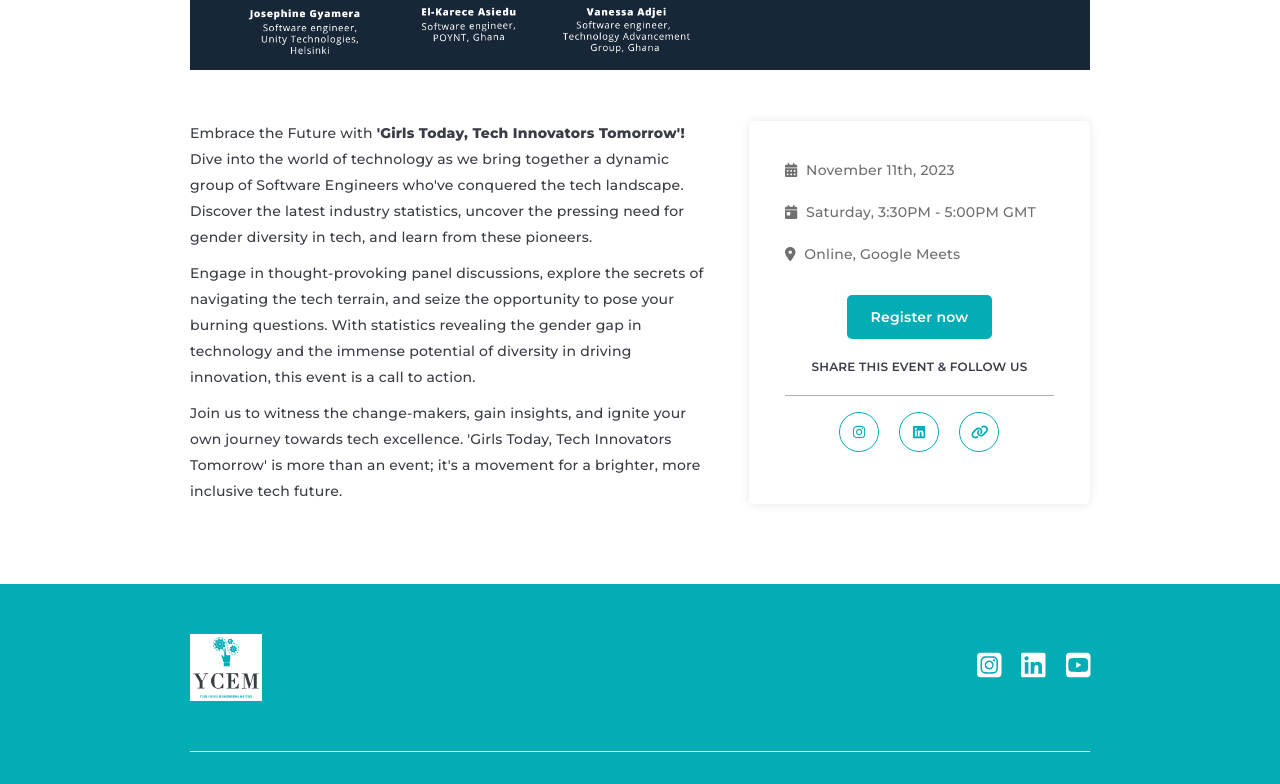
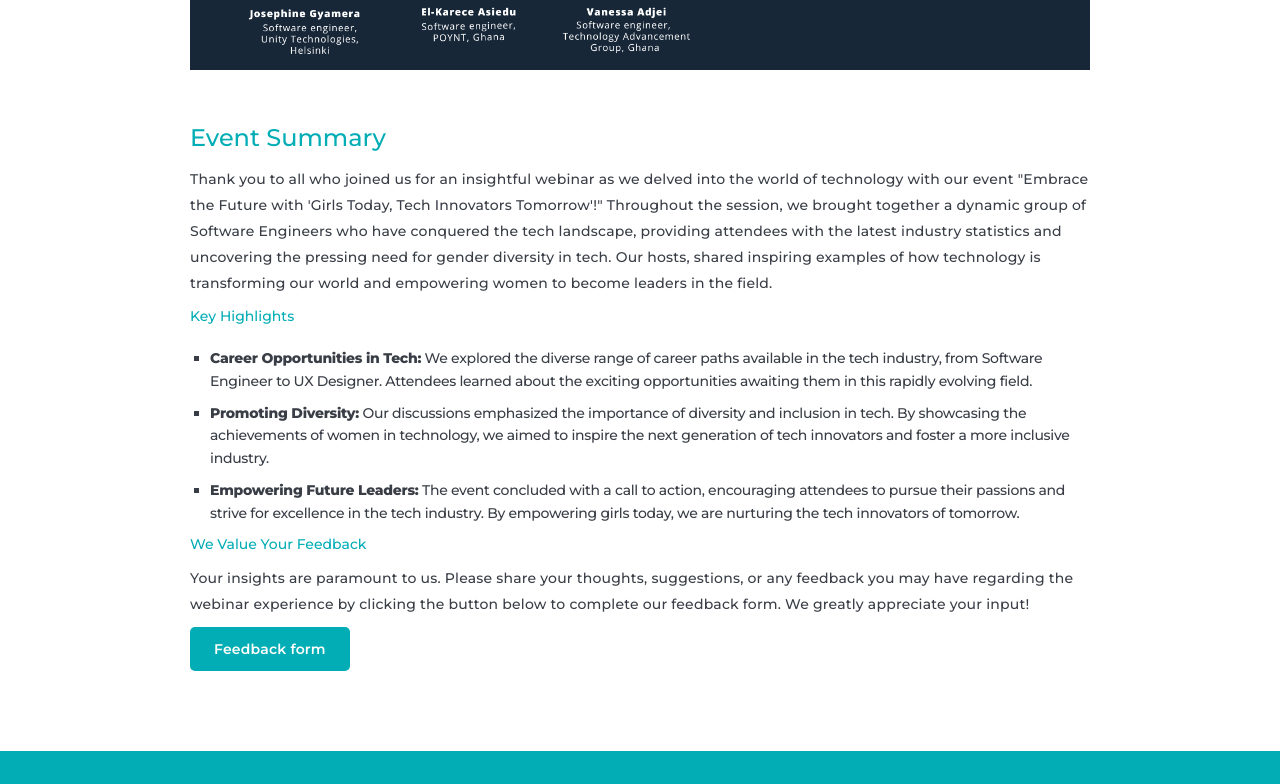
Before and after one commit to Josephine19001/ycem, a Next.js app: page /events/past-events/girls-today-tech-innovators-tomorrow in a window 1280 px wide. Shown: the part 516-1300 px from the top of the page. Built offline with nearby package versions, Linux system fonts and the light colour scheme.

Commit message:
Updated girl today past event page

```diff
--- a/src/components/events/past-events/exploring-the-world-of-ai.tsx
+++ b/src/components/events/past-events/exploring-the-world-of-ai.tsx
@@ -5,7 +5,7 @@ import banner from "../../../../public/assets/events/exploring-the-world-of-ai-l
 import { FlexContainerColumnGapped } from "../../shared/containers";
 import { ButtonPrimary } from "../../shared/buttons";
 
-const DescriptionSection = styled.div`
+export const DescriptionSection = styled.div`
   display: flex;
   flex-direction: column;
   gap: 10px;
--- a/src/components/events/past-events/girls-today-tech-innovators-tomorrow.tsx
+++ b/src/components/events/past-events/girls-today-tech-innovators-tomorrow.tsx
@@ -1,11 +1,84 @@
 import React from "react";
-import EventPage from "../event-page";
+import EventPage from "../past-event-page";
 import banner from "../../../../public/assets/events/girl-today-innovation-banner.png";
 import { FlexContainerColumnGapped } from "../../shared/containers";
+import { ButtonPrimary } from "../../shared/buttons";
+import { DescriptionSection } from "./exploring-the-world-of-ai";
 
 const GirlsTodayInnovatorsTomorrow = () => {
   return (
     <EventPage
+      timeDay={"Saturday, 11:00AM GMT"}
+      date="February 24th, 2024"
+      location="Online, Zoom"
+      feedBackLink="https://forms.gle/cMogfpmBrXYL3Zxg6"
+      eventBanner={banner}
+      description={
+        <FlexContainerColumnGapped $alignitems="flex-start">
+          <DescriptionSection>
+            <h2>Event Summary</h2>
+            <p>
+              Thank you to all who joined us for an insightful webinar as we
+              delved into the world of technology with our event "Embrace the
+              Future with 'Girls Today, Tech Innovators Tomorrow'!" Throughout
+              the session, we brought together a dynamic group of Software
+              Engineers who have conquered the tech landscape, providing
+              attendees with the latest industry statistics and uncovering the
+              pressing need for gender diversity in tech. Our hosts, shared
+              inspiring examples of how technology is transforming our world and
+              empowering women to become leaders in the field.
+            </p>
+            <h3>Key Highlights</h3>
+            <ul className="event-ul">
+              <li>
+                <b>Career Opportunities in Tech:</b> We explored the diverse
+                range of career paths available in the tech industry, from
+                Software Engineer to UX Designer. Attendees learned about the
+                exciting opportunities awaiting them in this rapidly evolving
+                field.
+              </li>
+              <li>
+                <b>Promoting Diversity:</b> Our discussions emphasized the
+                importance of diversity and inclusion in tech. By showcasing the
+                achievements of women in technology, we aimed to inspire the
+                next generation of tech innovators and foster a more inclusive
+                industry.
+              </li>
+              <li>
+                <b>Empowering Future Leaders:</b> The event concluded with a
+                call to action, encouraging attendees to pursue their passions
+                and strive for excellence in the tech industry. By empowering
+                girls today, we are nurturing the tech innovators of tomorrow.
+              </li>
+            </ul>
+
+            <h3>We Value Your Feedback</h3>
+            <p>
+              Your insights are paramount to us. Please share your thoughts,
+              suggestions, or any feedback you may have regarding the webinar
+              experience by clicking the button below to complete our feedback
+              form. We greatly appreciate your input!
+            </p>
+            <span>
+              <ButtonPrimary
+                onClick={() =>
+                  window.open("https://forms.gle/Vwp2zosiN473S9J5A", "_blank")
+                }
+              >
+                Feedback form
+              </ButtonPrimary>
+            </span>
+          </DescriptionSection>
+        </FlexContainerColumnGapped>
+      }
+    />
+  );
+};
+
+export default GirlsTodayInnovatorsTomorrow;
+
+{
+  /* <EventPage
       timeDay={"Saturday, 3:30PM - 5:00PM GMT"}
       date="November 11th, 2023"
       location="Online, Google Meets"
@@ -37,8 +110,5 @@ const GirlsTodayInnovatorsTomorrow = () => {
           </p>
         </FlexContainerColumnGapped>
       }
-    />
-  );
-};
-
-export default GirlsTodayInnovatorsTomorrow;
+    /> */
+}
```
